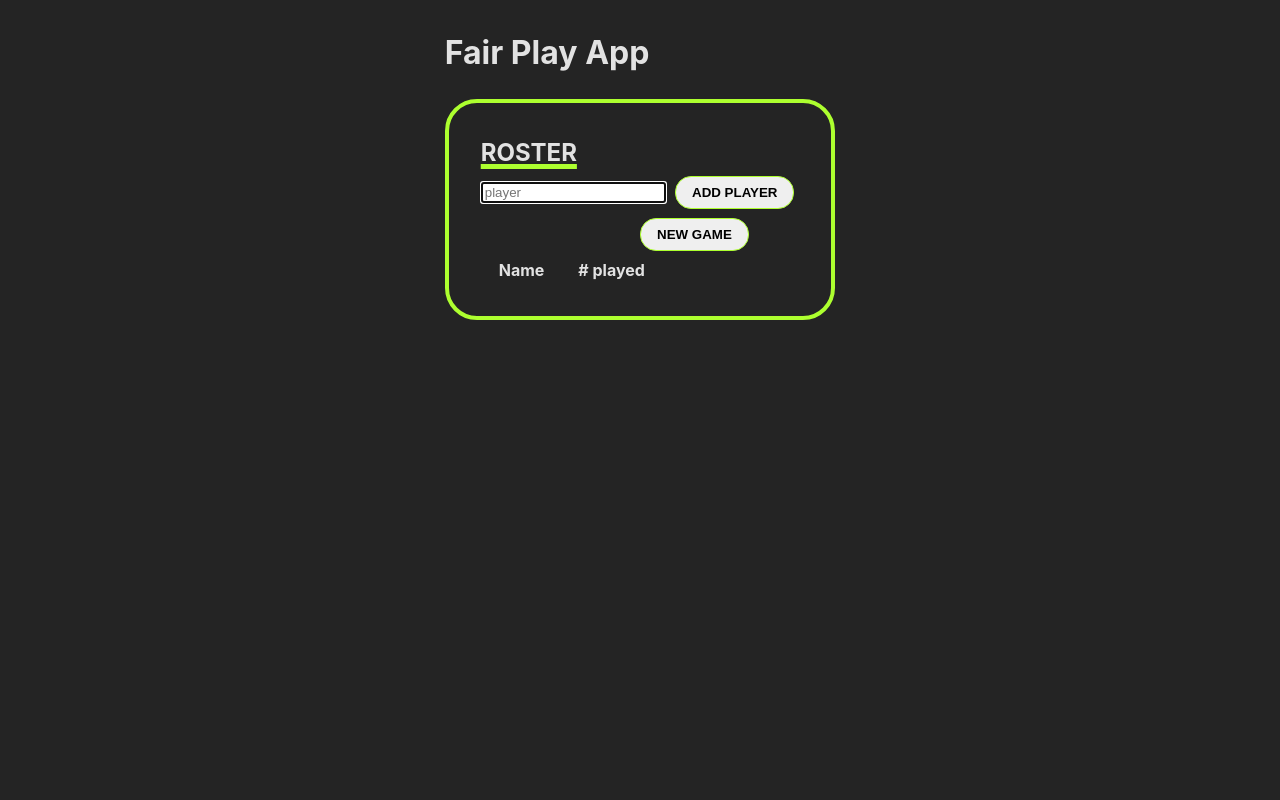
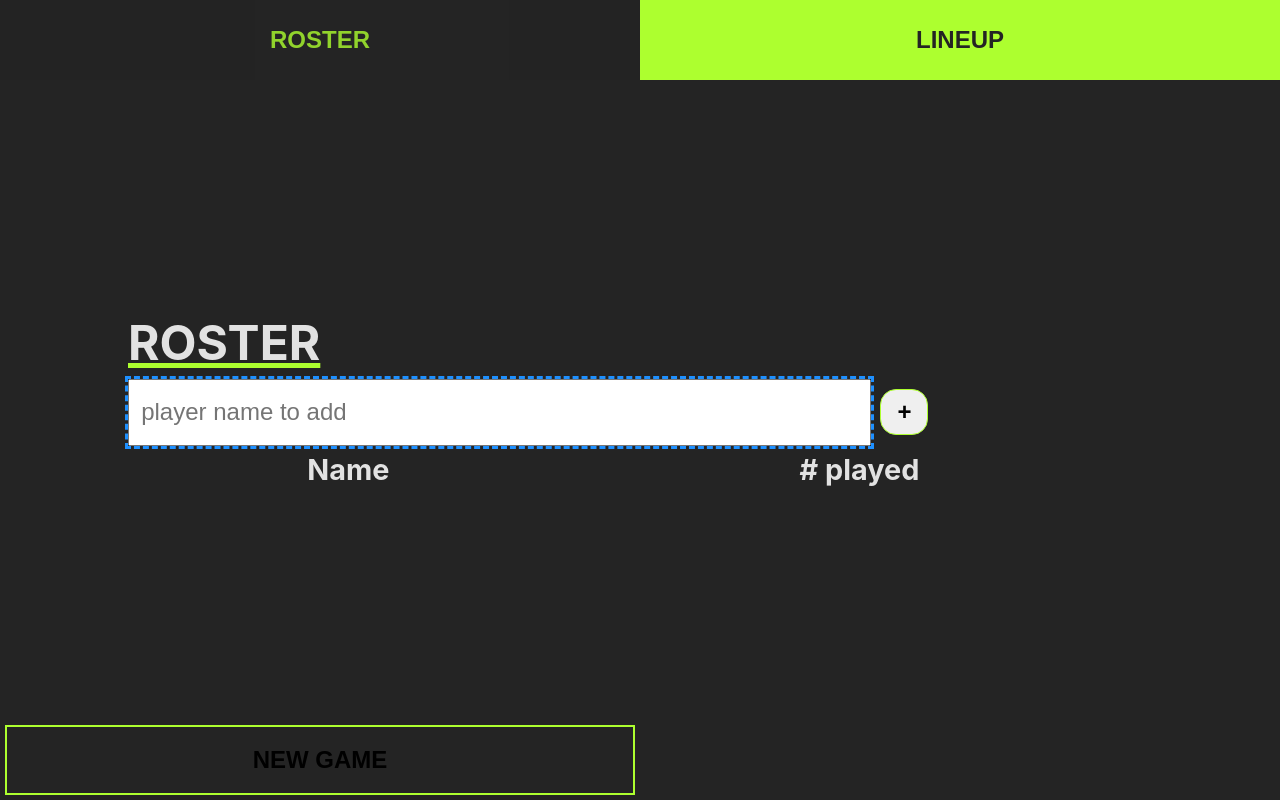
Before and after one commit to jsahlsa/fair-play, a website built with Vite: page index.html in a window 1280 px wide. Built offline with nearby package versions, Linux system fonts and the light colour scheme.

Commit message:
added styles

```diff
--- a/helpers.js
+++ b/helpers.js
@@ -27,6 +27,8 @@ export function saveRoster(roster) {
 // save lineup
 export function saveLineup(lineup) {
   const oldLineups = getLineup();
+  console.log('old: ', oldLineups, lineup);
+
   let lineupNumber = 0;
   if (oldLineups.length > 0) {
     lineupNumber = oldLineups[0].number + 1;
--- a/index.html
+++ b/index.html
@@ -2,27 +2,27 @@
 <html lang="en">
   <head>
     <meta charset="UTF-8" />
-    <link rel="icon" type="image/svg+xml" href="/vite.svg" />
+    <link rel="icon" type="image/svg+xml" href="/b-ball.svg" />
     <meta name="viewport" content="width=device-width, initial-scale=1.0" />
-    <title>Vite App</title>
+    <title>Fair Play App</title>
   </head>
   <body>
     <main>
-      <h1>Fair Play App</h1>
+      <div class="roster-lineup-container">
+        <button class="roster-btn top-button">roster</button>
+        <button class="lineup-btn top-button">lineup</button>
+      </div>
+      <div class="main-container">
         <div class="roster-container">
           <h2>Roster</h2>
           <label for="add-player">
             <input
               id="add-player"
               type="text"
-            placeholder="player"
+              placeholder="player name to add"
               autocomplete="false"
             />
-          <button class="add-to-roster">Add Player</button>
-          <div>
-            <button class="make-lineup">Create Lineup</button>
-            <button class="clear-data">New Game</button>
-          </div>
+            <button class="add-to-roster">+</button>
           </label>
           <table>
             <thead>
@@ -35,6 +35,11 @@
           </table>
         </div>
         <div class="lineup-container"></div>
+      </div>
+      <div class="bottom-container">
+        <button class="clear-data">New Game</button>
+        <button class="make-lineup">Create Lineup</button>
+      </div>
     </main>
     <script type="module" src="/main.js"></script>
   </body>
--- a/main.js
+++ b/main.js
@@ -26,6 +26,9 @@ const player = document.querySelector('#add-player');
 const makeLineupBtn = document.querySelector('.make-lineup');
 const clearDataBtn = document.querySelector('.clear-data');
 const lineupContainer = document.querySelector('.lineup-container');
+const rosterContainer = document.querySelector('.roster-container');
+const rosterBtn = document.querySelector('.roster-btn');
+const lineupBtn = document.querySelector('.lineup-btn');
 
 /**
  * Adds player to roster
@@ -85,17 +88,14 @@ function makeLineup() {
   if (roster.length <= count) {
     lineup = roster.map((player) => player.name);
     resetLineup(roster, lineup);
-    console.log('little', roster, lineup);
     firstLineup = false;
     // if this is the first lineup < roster length
   } else if (firstLineup) {
     lineup = getRandomLineup(roster, count);
     resetLineup(roster, lineup);
-    console.log('first', roster, lineup);
     firstLineup = false;
     // if 2nd or more lineup with roster length > starter length
   } else {
-    console.log('2nd or more');
     lineup = setLineup(roster, count);
     resetLineup(roster, lineup);
   }
@@ -114,6 +114,28 @@ function clearData() {
   location.reload();
 }
 
+function rosterBtnClick() {
+  rosterContainer.style.visibility = 'visible';
+  lineupContainer.style.display = 'none';
+  rosterBtn.style.backgroundColor = '#242424';
+  lineupBtn.style.backgroundColor = 'greenyellow';
+  lineupBtn.style.color = '#242424';
+  rosterBtn.style.color = 'greenyellow';
+}
+
+function lineupBtnClick() {
+  rosterContainer.style.visibility = 'hidden';
+  lineupContainer.style.display = 'block';
+  lineupBtn.style.backgroundColor = '#242424';
+  lineupBtn.style.color = 'greenyellow';
+  rosterBtn.style.backgroundColor = 'greenyellow';
+  rosterBtn.style.color = '#242424';
+  const lineup = getLineup();
+  paintLineup(lineup, lineupContainer);
+}
+
 addToRoster.addEventListener('click', rosterAdd);
 makeLineupBtn.addEventListener('click', makeLineup);
 clearDataBtn.addEventListener('click', clearData);
+rosterBtn.addEventListener('click', rosterBtnClick);
+lineupBtn.addEventListener('click', lineupBtnClick);
--- a/style.css
+++ b/style.css
@@ -11,25 +11,89 @@
   text-rendering: optimizeLegibility;
   -webkit-font-smoothing: antialiased;
   -moz-osx-font-smoothing: grayscale;
+
+  box-sizing: border-box;
 }
 
 body {
+  margin: 0;
+}
+
+main {
+  width: 100vw;
+  display: grid;
+  justify-content: stretch;
+  align-content: space-between;
+  grid-template-rows: auto 80vh auto;
+  height: 100vh;
+}
+
+.main-container {
   display: grid;
   place-content: center;
 }
 
+.roster-container,
+.lineup-container {
+  grid-area: 1 / 1;
+}
+
+.lineup-container {
+  display: none;
+  overflow: scroll;
+  width: 100vw;
+  font-size: 1.5rem;
+}
+
+details {
+  padding: 0.3rem;
+  border: solid 1px yellowgreen;
+}
+details:first-child > summary {
+  font-size: 2rem;
+  text-transform: uppercase;
+  font-weight: 700;
+}
+details:first-child > summary::after {
+  content: '(latest)';
+  margin-left: 1rem;
+  color: yellowgreen;
+}
+
+ol {
+  list-style-position: inside;
+}
+
+li {
+  margin: 0 70px 0 30px;
+  font-size: 1.8rem;
+}
+
+li:nth-child(odd) {
+  background-color: #484848;
+}
+
 .roster-container {
-  border: 4px solid greenyellow;
-  border-radius: 2rem;
   padding: 2rem;
+  width: 80vw;
 }
 
 .make-lineup {
   visibility: hidden;
+  border-radius: 0;
+  background-color: yellowgreen;
+  color: #242424;
+}
+
+.clear-data {
+  border-radius: 0;
+  background-color: #242424;
+  border-width: 2px;
 }
 
 h2 {
   margin: 0;
+  font-size: 3rem;
   text-transform: uppercase;
   text-decoration: underline greenyellow 5px;
 }
@@ -42,10 +106,52 @@ button {
   border: 1px solid greenyellow;
   border-radius: 1rem;
   outline: none;
+  font-size: 1.5rem;
 }
 
 button:active {
-  background-color: red;
+  background-color: #484848;
+}
+button:hover {
+  opacity: 0.8;
+}
+
+button:focus {
+  outline: 3px dashed dodgerblue;
+}
+
+input {
+  width: 70%;
+  height: 2.5rem;
+  font-size: 1.5rem;
+  padding: 0.7rem;
+}
+
+input:focus {
+  outline: 3px dashed dodgerblue;
+}
+
+.top-button {
+  border: none;
+  background-color: #242424;
+  color: greenyellow;
+}
+
+.lineup-btn {
+  background-color: greenyellow;
+  color: #242424;
+}
+
+table {
+  width: 100%;
+}
+
+th {
+  font-size: 1.8rem;
+}
+
+td {
+  font-size: 1.5rem;
 }
 
 th,
@@ -57,3 +163,21 @@ td {
 tbody tr:nth-child(odd) {
   background-color: #484848;
 }
+
+.roster-lineup-container {
+  display: grid;
+  width: 100%;
+  grid-template-columns: 1fr 1fr;
+}
+.roster-lineup-container > button {
+  width: 100%;
+  border-radius: 0;
+  height: 10vh;
+  margin: 0;
+}
+
+.bottom-container {
+  height: 10vh;
+  display: grid;
+  grid-template-columns: 1fr 1fr;
+}
```
Also changed, not shown: 1 other file. Lines whose indentation alone changed are shown as unchanged.
